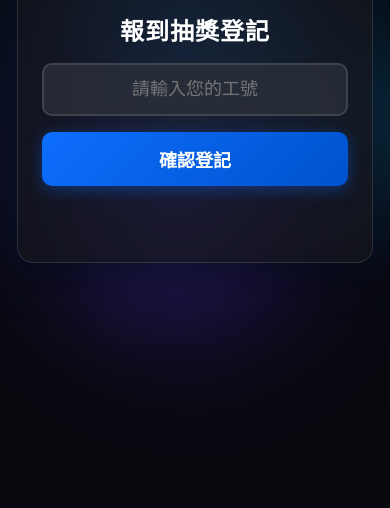
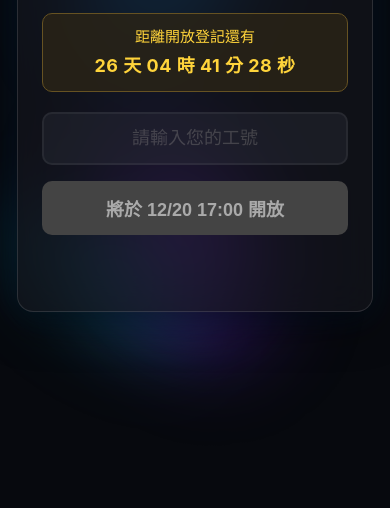
Before and after one commit to jaes0317-cmd/lottery-checkin, a plain HTML site: page index.html in a window 390 px wide. Shown: the part 336-844 px from the top of the page. Drawn offline with Linux system fonts and the light colour scheme.

Commit message:
Add files via upload

```diff
--- a/index.html
+++ b/index.html
@@ -20,6 +20,7 @@
       position: relative;
     }
 
+    /* === 強化版動態神祕煙霧層 === */
     .fog-container {
       position: fixed;
       inset: 0;
@@ -35,6 +36,7 @@
       mix-blend-mode: screen;
     }
 
+    /* 煙霧 1：台達科技藍 */
     .fog-1 {
       width: 460px;
       height: 300px;
@@ -47,6 +49,7 @@
       animation: swirl1 7s ease-in-out infinite alternate;
     }
 
+    /* 煙霧 2：神祕靛紫 */
     .fog-2 {
       width: 500px;
       height: 320px;
@@ -59,6 +62,7 @@
       animation: swirl2 8.5s ease-in-out infinite alternate;
     }
 
+    /* 煙霧 3：冷冽青霧 */
     .fog-3 {
       width: 560px;
       height: 220px;
@@ -89,10 +93,58 @@
       100% { transform: translate3d(160px, 30px, 0) rotate(25deg) scaleX(0.95);  opacity: 0.4; }
     }
 
+    /* === 手機版專屬煙霧強化（讓上下留白處明顯翻湧） === */
+    @media (max-width: 600px) {
+      .fog-blob {
+        filter: blur(30px); /* 降低模糊，讓煙霧輪廓更清楚 */
+      }
+      .fog-1 {
+        width: 300px;
+        height: 200px;
+        margin-top: -320px; /* 移到卡片上方區域 */
+        margin-left: -150px;
+        background: radial-gradient(ellipse at center, rgba(0, 160, 255, 0.85) 0%, rgba(0, 90, 200, 0.35) 50%, rgba(0, 0, 0, 0) 75%);
+        animation: mobileSwirlTop 5.5s ease-in-out infinite alternate;
+      }
+      .fog-2 {
+        width: 320px;
+        height: 220px;
+        margin-top: 120px; /* 移到卡片下方區域 */
+        margin-left: -160px;
+        background: radial-gradient(ellipse at center, rgba(145, 60, 255, 0.8) 0%, rgba(75, 20, 170, 0.35) 50%, rgba(0, 0, 0, 0) 75%);
+        animation: mobileSwirlBottom 6.5s ease-in-out infinite alternate;
+      }
+      .fog-3 {
+        width: 280px;
+        height: 160px;
+        margin-top: -80px;
+        margin-left: -140px;
+        background: radial-gradient(ellipse at center, rgba(0, 235, 255, 0.65) 0%, rgba(0, 130, 170, 0.25) 55%, rgba(0, 0, 0, 0) 75%);
+        animation: mobileSweep 5s ease-in-out infinite alternate;
+      }
+
+      @keyframes mobileSwirlTop {
+        0%   { transform: translate3d(-90px, -20px, 0) rotate(0deg) scale(0.85, 1.15); opacity: 0.6; }
+        50%  { transform: translate3d(70px, 60px, 0) rotate(70deg) scale(1.2, 0.9);    opacity: 0.95; }
+        100% { transform: translate3d(-40px, 110px, 0) rotate(130deg) scale(0.95, 1.1); opacity: 0.7; }
+      }
+      @keyframes mobileSwirlBottom {
+        0%   { transform: translate3d(90px, 20px, 0) rotate(0deg) scale(1.1, 0.85);     opacity: 0.6; }
+        50%  { transform: translate3d(-80px, -50px, 0) rotate(-75deg) scale(0.9, 1.2);  opacity: 0.95; }
+        100% { transform: translate3d(40px, -110px, 0) rotate(-140deg) scale(1.15, 0.95); opacity: 0.65; }
+      }
+      @keyframes mobileSweep {
+        0%   { transform: translate3d(-110px, -180px, 0) rotate(-20deg) scale(0.9); opacity: 0.4; }
+        50%  { transform: translate3d(90px, 0px, 0) rotate(15deg) scale(1.25);      opacity: 0.85; }
+        100% { transform: translate3d(-90px, 190px, 0) rotate(35deg) scale(0.95);   opacity: 0.5; }
+      }
+    }
+
+    /* === 主卡片（毛玻璃微光質感） === */
     .card {
       position: relative;
       z-index: 1;
-      background: rgba(20, 22, 28, 0.76);
+      background: rgba(20, 22, 28, 0.72);
       backdrop-filter: blur(18px);
       -webkit-backdrop-filter: blur(18px);
       border: 1px solid rgba(255, 255, 255, 0.12);
@@ -187,7 +239,7 @@
   </style>
 </head>
 <body>
-
+  <!-- 強化版動態神祕煙霧層 -->
   <div class="fog-container">
     <div class="fog-blob fog-1"></div>
     <div class="fog-blob fog-2"></div>
@@ -216,9 +268,9 @@
     const SUPABASE_URL = 'https://rsvdpldicrzpfajpugzl.supabase.co';
     const SUPABASE_PUBLISHABLE_KEY = 'sb_publishable_hfNnuojQhFjjAvG4D1XwEA_Sj6iaZ4c';
 
-    // 開放時間（Supabase SQL 時間）
-    const OPEN_TIME = new Date('2026-11-24T12:00:00+08:00');
-    const OPEN_TIME_TEXT = '11/24 12:00';
+    // ★ 設定開放時間（請與 Supabase SQL 設定一致）
+    const OPEN_TIME = new Date('2026-12-20T17:00:00+08:00');
+    const OPEN_TIME_TEXT = '12/20 17:00';
 
     const inputEl = document.getElementById('empId');
     const btnEl = document.getElementById('submitBtn');
```
